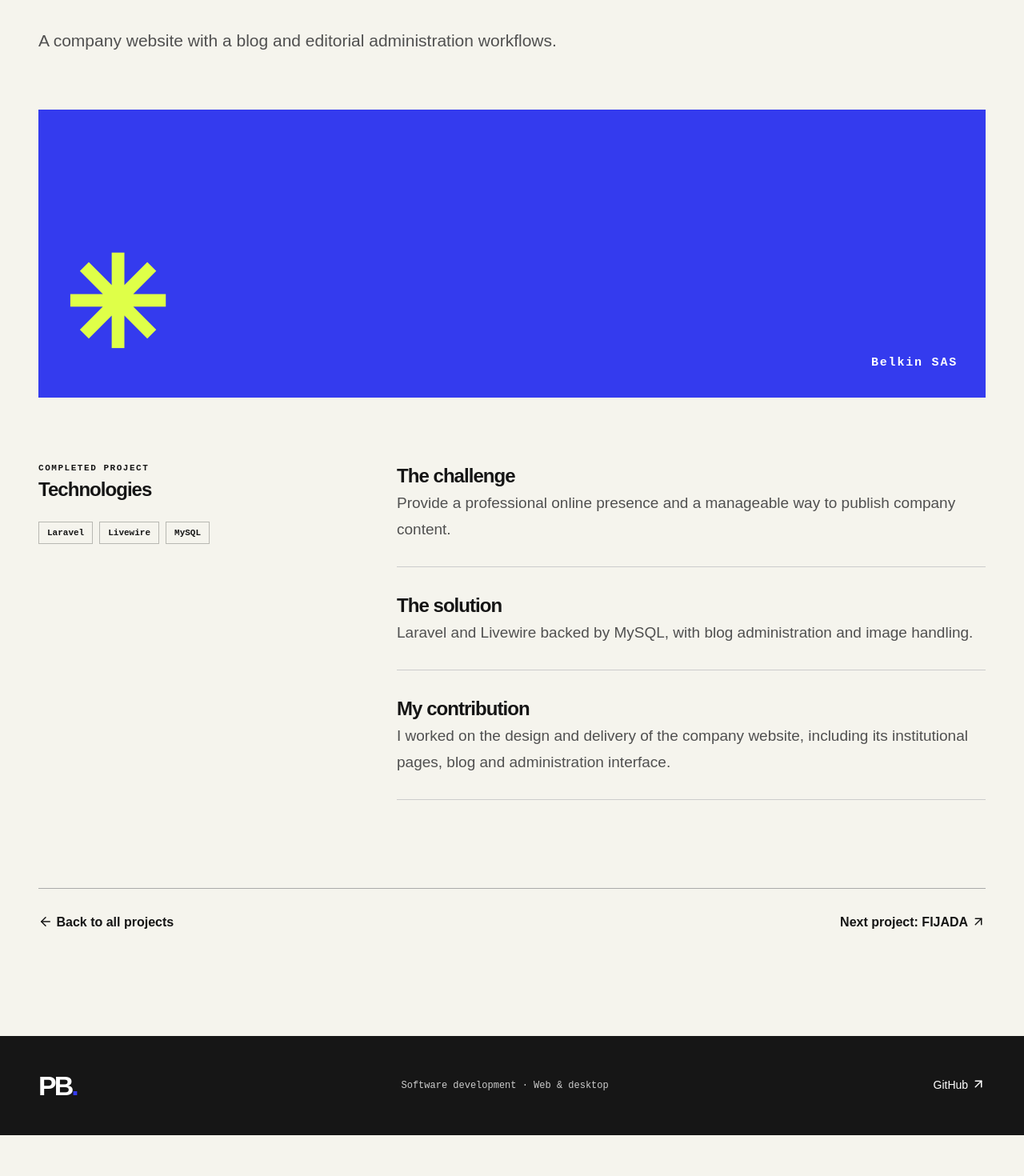
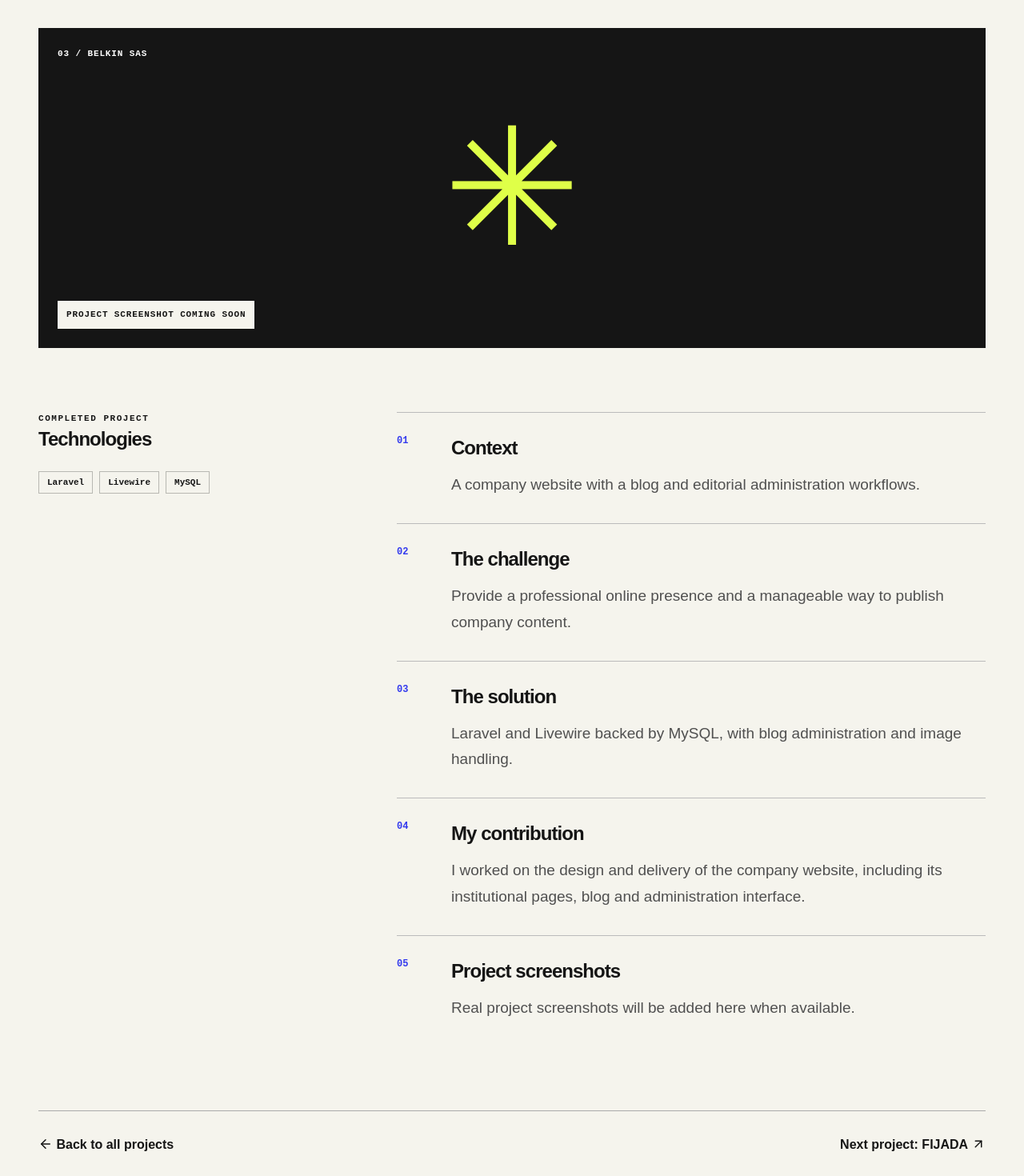
Before and after one commit to pistis-banz/portfolio-website, a Next.js app: page /en/projects/belkin-sas in a window 1280 px wide. Shown: the part 320-1790 px from the top of the page at 80% size. Before the commit the page ends 1739 px from the top, so only its background shows below. Built offline with nearby package versions, Linux system fonts and the light colour scheme.

Commit message:
feat: improve project cards and case studies

```diff
--- /dev/null
+++ b/app/[lang]/projects/[slug]/case-study.module.css
@@ -0,0 +1,2 @@
+.layout{display:grid;grid-template-columns:minmax(180px,1fr) minmax(0,2fr);gap:80px;margin:80px 0}.facts h2,.section h2{font-size:24px;font-weight:800;letter-spacing:-.04em}.content{min-width:0}.section{display:grid;grid-template-columns:48px minmax(0,1fr);gap:20px;border-top:1px solid #bbb;padding:26px 0 32px}.index{font:700 12px/1.5 monospace;color:var(--blue)}.section h2{margin:0 0 12px}.section p{font-size:19px;line-height:1.7;color:#505050;margin:0;max-width:70ch}
+@media(max-width:800px){.layout{grid-template-columns:1fr;gap:38px;margin:50px 0}.section{grid-template-columns:30px minmax(0,1fr);gap:12px}.section p{font-size:17px}}
--- a/app/[lang]/projects/[slug]/page.tsx
+++ b/app/[lang]/projects/[slug]/page.tsx
@@ -3,6 +3,40 @@ import Link from 'next/link';
 import {notFound} from 'next/navigation';
 import {copy,isLocale,projects} from '@/content/data';
 import {PageShell} from '@/components/page-shell';
+import {ProjectVisual,hasProjectScreenshot} from '@/components/project-visual';
+import styles from './case-study.module.css';
+
 export function generateStaticParams(){return projects.map(p=>({slug:p.slug}))}
-export async function generateMetadata({params}:{params:Promise<{lang:string;slug:string}>}){const {lang,slug}=await params;const p=projects.find(p=>p.slug===slug);if(!p||!isLocale(lang))return {};return {title:`${p.name} — ${lang==='en'?'Case Study':'Étude de cas'}`,description:p[lang].summary}}
-export default async function Page({params}:{params:Promise<{lang:string;slug:string}>}){const {lang,slug}=await params;if(!isLocale(lang))notFound();const index=projects.findIndex(p=>p.slug===slug);if(index<0)notFound();const p=projects[index],t=copy[lang],next=projects[(index+1)%projects.length],data=p[lang];return <PageShell lang={lang} path={`/projects/${slug}`} title={p.name} eyebrow={data.category} intro={data.summary}><div className="case-art" aria-hidden="true"><span>✳</span>{p.name}</div><div className="case-grid"><div><p className="label">{t.completed}</p><h2>{t.stack}</h2><div className="tags">{p.stack.map(s=><span key={s}>{s}</span>)}</div></div><div className="case-copy"><section><h2>{t.challenge}</h2><p>{data.challenge}</p></section><section><h2>{t.solution}</h2><p>{data.solution}</p></section><section><h2>{t.role}</h2><p>{data.role}</p></section></div></div><div className="page-links"><Link href={`/${lang}/projects`}><ArrowLeft className="icon-inline" aria-hidden="true" size={18} /> {t.back}</Link><Link href={`/${lang}/projects/${next.slug}`}>{t.next}: {next.name} <ArrowUpRight className="icon-inline" aria-hidden="true" size={18} /></Link></div></PageShell>}
+export async function generateMetadata({params}:{params:Promise<{lang:string;slug:string}>}){
+  const {lang,slug}=await params;
+  const p=projects.find(p=>p.slug===slug);
+  if(!p||!isLocale(lang))return {};
+  return {title:`${p.name} — ${lang==='en'?'Case Study':'Étude de cas'}`,description:p[lang].summary};
+}
+export default async function Page({params}:{params:Promise<{lang:string;slug:string}>}){
+  const {lang,slug}=await params;
+  if(!isLocale(lang))notFound();
+  const index=projects.findIndex(p=>p.slug===slug);
+  if(index<0)notFound();
+  const p=projects[index],t=copy[lang],next=projects[(index+1)%projects.length],data=p[lang];
+  const sections=[
+    {title:lang==='fr'?'Contexte':'Context',body:data.summary},
+    {title:t.challenge,body:data.challenge},
+    {title:t.solution,body:data.solution},
+    {title:t.role,body:data.role},
+  ];
+  return <PageShell lang={lang} path={`/projects/${slug}`} title={p.name} eyebrow={data.category}>
+    <ProjectVisual slug={slug} name={p.name} lang={lang} index={index} large/>
+    <div className={styles.layout}>
+      <aside className={styles.facts} aria-label={lang==='fr'?'Informations sur le projet':'Project details'}>
+        <p className="label">{t.completed}</p>
+        <h2>{t.stack}</h2>
+        <div className="tags">{p.stack.map(s=><span key={s}>{s}</span>)}</div>
+      </aside>
+      <div className={styles.content}>{sections.map(({title,body},i)=><section className={styles.section} key={title}><span className={styles.index}>0{i+1}</span><div><h2>{title}</h2><p>{body}</p></div></section>)}
+        <section className={styles.section}><span className={styles.index}>05</span><div><h2>{lang==='fr'?'Captures du projet':'Project screenshots'}</h2><p>{hasProjectScreenshot(slug) ? (lang==='fr'?'Une capture du projet est présentée ci-dessus.':'A project screenshot is shown above.') : (lang==='fr'?'Les captures réelles du projet seront ajoutées ici lorsqu’elles seront disponibles.':'Real project screenshots will be added here when available.')}</p></div></section>
+      </div>
+    </div>
+    <div className="page-links"><Link href={`/${lang}/projects`}><ArrowLeft className="icon-inline" aria-hidden="true" size={18} /> {t.back}</Link><Link href={`/${lang}/projects/${next.slug}`}>{t.next}: {next.name} <ArrowUpRight className="icon-inline" aria-hidden="true" size={18} /></Link></div>
+  </PageShell>;
+}
--- /dev/null
+++ b/components/project-cards.module.css
@@ -0,0 +1,2 @@
+.grid{display:grid;grid-template-columns:repeat(2,minmax(0,1fr));gap:48px 24px}.card{min-width:0}.featured{grid-column:1/-1;display:grid;grid-template-columns:1.3fr 1fr;gap:36px;align-items:center}.visualLink{display:block}.visualLink:hover{opacity:.88}.info{padding:22px 0}.info h3{font-size:clamp(25px,2.5vw,36px);font-weight:800;letter-spacing:-.04em;margin:12px 0;overflow-wrap:anywhere}.info>p:not(:first-child){line-height:1.6;color:#505050}.action{display:inline-flex;gap:8px;align-items:center;border-bottom:1px solid;font-size:14px;font-weight:700;margin-top:24px;padding-bottom:5px}.action:hover{text-decoration:underline}
+@media(max-width:800px){.grid{grid-template-columns:1fr;gap:35px}.featured{grid-column:auto;display:block}.info{padding:20px 0}}
--- /dev/null
+++ b/components/project-visual.module.css
@@ -0,0 +1,7 @@
+.visual{position:relative;min-height:280px;overflow:hidden;padding:24px;display:flex;flex-direction:column;justify-content:space-between;background:var(--lime);color:var(--ink)}
+.tone1{background:#d9dbfb}.tone2{background:var(--ink);color:white}.large{min-height:400px}
+.number,.placeholder{position:relative;z-index:1;font:700 11px/1.5 monospace;letter-spacing:.08em;text-transform:uppercase}
+.placeholder{align-self:flex-start;max-width:90%;padding:9px 11px;background:var(--paper);color:var(--ink)}
+.symbol{position:absolute;top:50%;left:50%;transform:translate(-50%,-50%);font-size:clamp(120px,16vw,230px);line-height:1;color:var(--blue)}
+.tone2 .symbol{color:var(--lime)}.image{object-fit:cover}
+@media(max-width:800px){.visual{min-height:240px}.large{min-height:300px}}
--- /dev/null
+++ b/components/project-visual.tsx
@@ -0,0 +1,19 @@
+import Image from 'next/image';
+import type {Locale} from '@/content/data';
+import styles from './project-visual.module.css';
+
+// Add approved, anonymised project screenshots here once the owner supplies them.
+// Paths must point to real assets in public/; never use illustrative mockups as evidence.
+const screenshots: Record<string, {src: string; alt: Record<Locale, string>} | undefined> = {};
+export const hasProjectScreenshot = (slug:string) => Boolean(screenshots[slug]);
+
+export function ProjectVisual({slug, name, lang, index, large=false}:{slug:string;name:string;lang:Locale;index:number;large?:boolean}) {
+  const screenshot=screenshots[slug];
+  return <div className={`${styles.visual} ${styles[`tone${index % 3}`]} ${large?styles.large:''}`}>
+    {screenshot ? <Image src={screenshot.src} alt={screenshot.alt[lang]} fill sizes={large?'(max-width: 800px) 100vw, 1200px':'(max-width: 800px) 100vw, 700px'} className={styles.image}/> : <>
+      <span className={styles.number}>0{index+1} / {name}</span>
+      <span className={styles.symbol} aria-hidden="true">✳</span>
+      <span className={styles.placeholder}>{lang==='fr'?'Capture du projet à venir':'Project screenshot coming soon'}</span>
+    </>}
+  </div>;
+}
--- a/components/site.tsx
+++ b/components/site.tsx
@@ -4,6 +4,8 @@ import {copy, projects, type Locale} from '@/content/data';
 import styles from './site.module.css';
 import {MobileMenu} from './mobile-menu';
 import {ContactSection} from './contact-section';
+import {ProjectVisual} from './project-visual';
+import projectStyles from './project-cards.module.css';
 
 export function Header({lang, path=''}:{lang:Locale;path?:string}) {
   const t = copy[lang];
@@ -34,5 +36,11 @@ export function Header({lang, path=''}:{lang:Locale;path?:string}) {
 }
 export function Footer({lang}:{lang:Locale}) { const t=copy[lang]; return <footer className="footer"><div className="wrap footer-inner"><Link className="brand" href={`/${lang}`}>PB<span>.</span></Link><p>{t.footer}</p><a href="https://github.com/pistis-banz">GitHub <ArrowUpRight className="icon-inline" aria-hidden="true" size={18} /></a></div></footer> }
 export function Label({children}:{children:React.ReactNode}) {return <p className="label"><span>✳</span> {children}</p>}
-export function Cards({lang}:{lang:Locale}) {const t=copy[lang];return <div className="cards">{projects.map((p,i)=><article className={`card card-${i}`} key={p.slug}><Link href={`/${lang}/projects/${p.slug}`} className="card-art" aria-label={`${t.case}: ${p.name}`}><span className="art-number">0{i+1}</span><span className="art-symbol" aria-hidden="true">{i===0?'✳':i===1?'◉':<ArrowUpRight size={180} strokeWidth={1.5} />}</span><span className="art-name">{p.name}</span></Link><div className="card-info"><p className="label">{p[lang].category}</p><h3><Link href={`/${lang}/projects/${p.slug}`}>{p.name} <ArrowUpRight className="icon-inline" aria-hidden="true" size={18} /></Link></h3><p>{p[lang].summary}</p><div className="tags">{p.stack.slice(0,3).map(s=><span key={s}>{s}</span>)}</div></div></article>)}</div>}
+export function Cards({lang}:{lang:Locale}) {
+  const t=copy[lang];
+  return <div className={projectStyles.grid}>{projects.map((p,i)=><article className={`${projectStyles.card} ${i===0?projectStyles.featured:''}`} key={p.slug}>
+    <Link href={`/${lang}/projects/${p.slug}`} className={projectStyles.visualLink} aria-label={`${t.case}: ${p.name}`}><ProjectVisual slug={p.slug} name={p.name} lang={lang} index={i}/></Link>
+    <div className={projectStyles.info}><p className="label">{i===0 && <>{lang==='fr'?'Projet phare':'Featured project'} / </>}{p[lang].category}</p><h3><Link href={`/${lang}/projects/${p.slug}`}>{p.name} <ArrowUpRight className="icon-inline" aria-hidden="true" size={18} /></Link></h3><p>{p[lang].summary}</p><div className="tags">{p.stack.slice(0,3).map(s=><span key={s}>{s}</span>)}</div><Link className={projectStyles.action} href={`/${lang}/projects/${p.slug}`}>{t.case} <ArrowUpRight className="icon-inline" aria-hidden="true" size={16}/></Link></div>
+  </article>)}</div>;
+}
 export function ContactBand({lang}:{lang:Locale}){return <ContactSection lang={lang} />}
```
